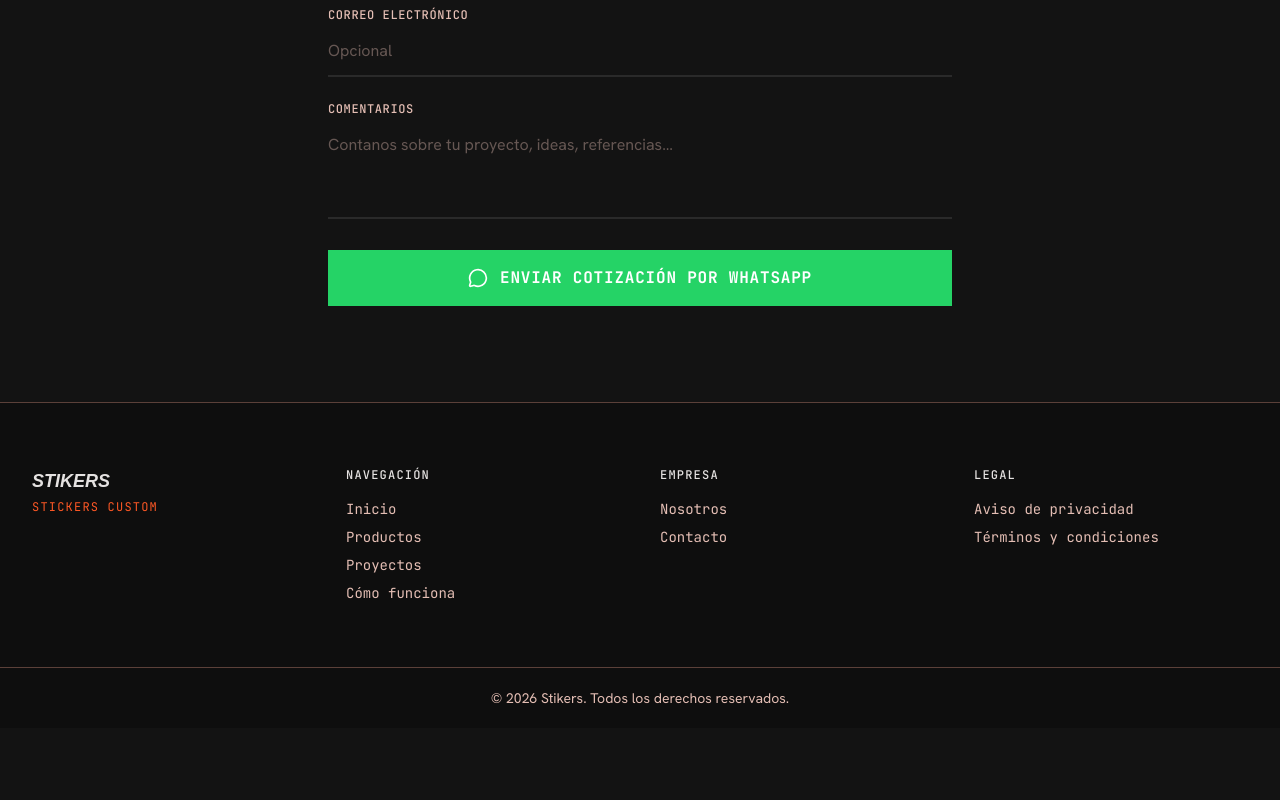
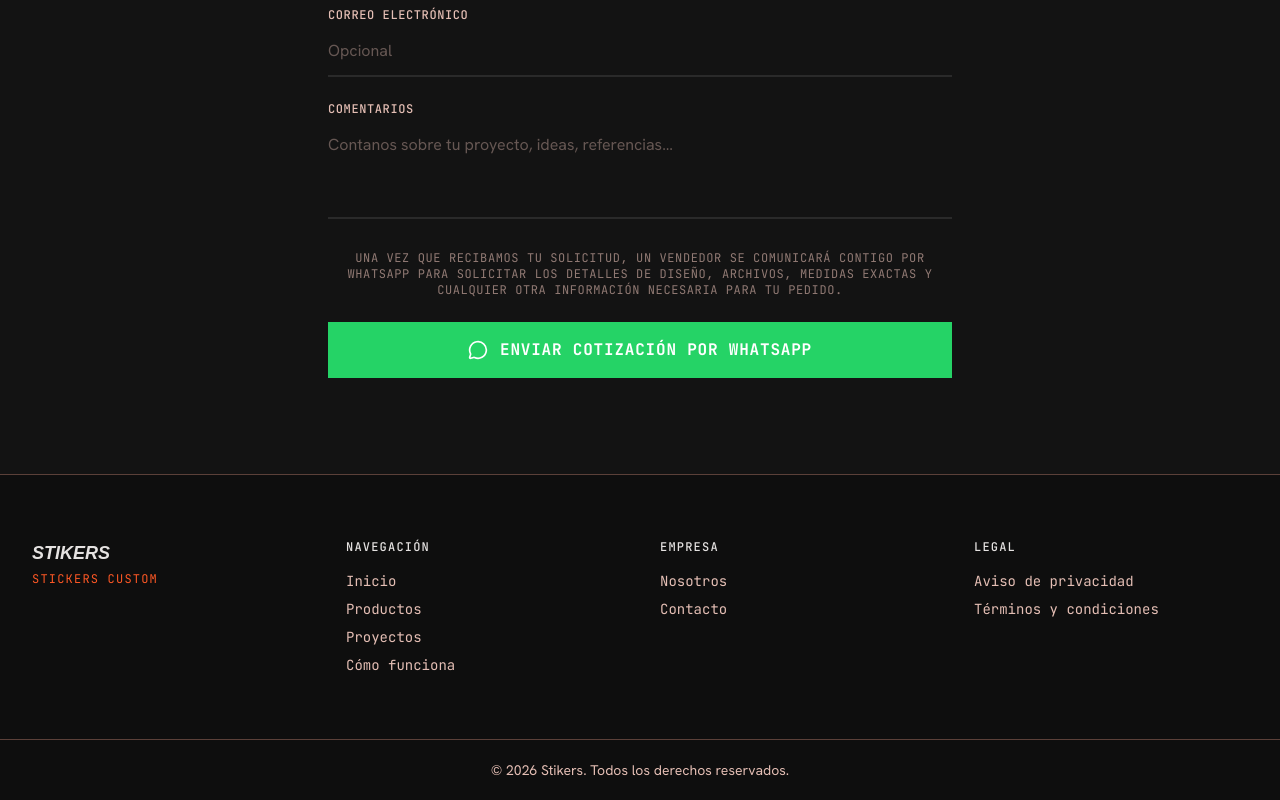
Before and after one commit to ripsystem06/stikerwbapp, a Next.js app: page /cotizar in a window 1280 px wide. Shown: the part 880-1680 px from the top of the page. Before the commit the page ends 1608 px from the top, so only its background shows below. Built offline with nearby package versions, Linux system fonts and the light colour scheme; a web font is replaced by a local one.

Commit message:
feat: add info note about seller follow-up on /cotizar form

```diff
--- a/src/app/cotizar/page.tsx
+++ b/src/app/cotizar/page.tsx
@@ -205,6 +205,11 @@ function CotizarForm() {
           />
         </div>
 
+        {/* Info note */}
+        <p className="font-[family-name:var(--font-mono)] text-xs uppercase tracking-wider text-on-surface-variant/60 text-center">
+          Una vez que recibamos tu solicitud, un vendedor se comunicará contigo por WhatsApp para solicitar los detalles de diseño, archivos, medidas exactas y cualquier otra información necesaria para tu pedido.
+        </p>
+
         <button
           type="submit"
           className="flex w-full items-center justify-center gap-3 bg-[#25D366] px-8 py-4 font-[family-name:var(--font-mono)] text-base font-bold uppercase tracking-wider text-white transition-all hover:bg-[#20bd5a] active:scale-[0.98]"
```
